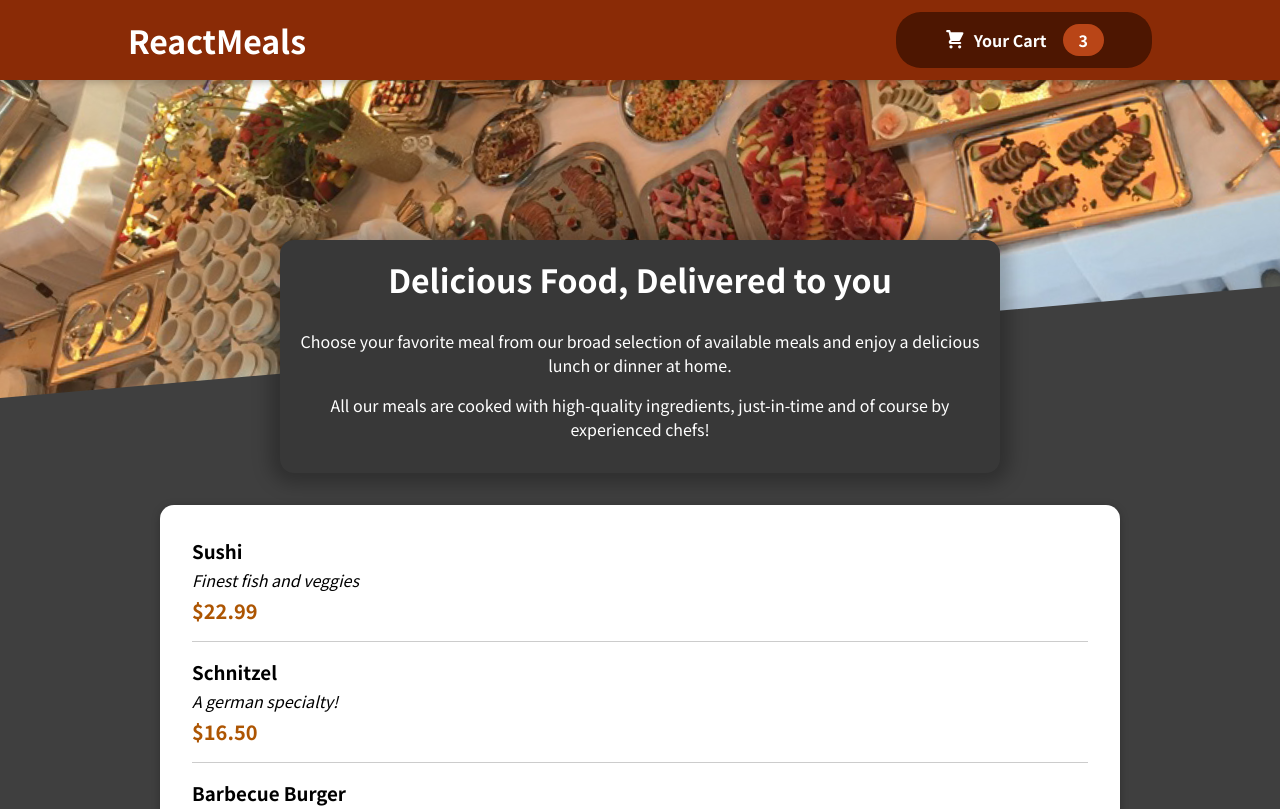
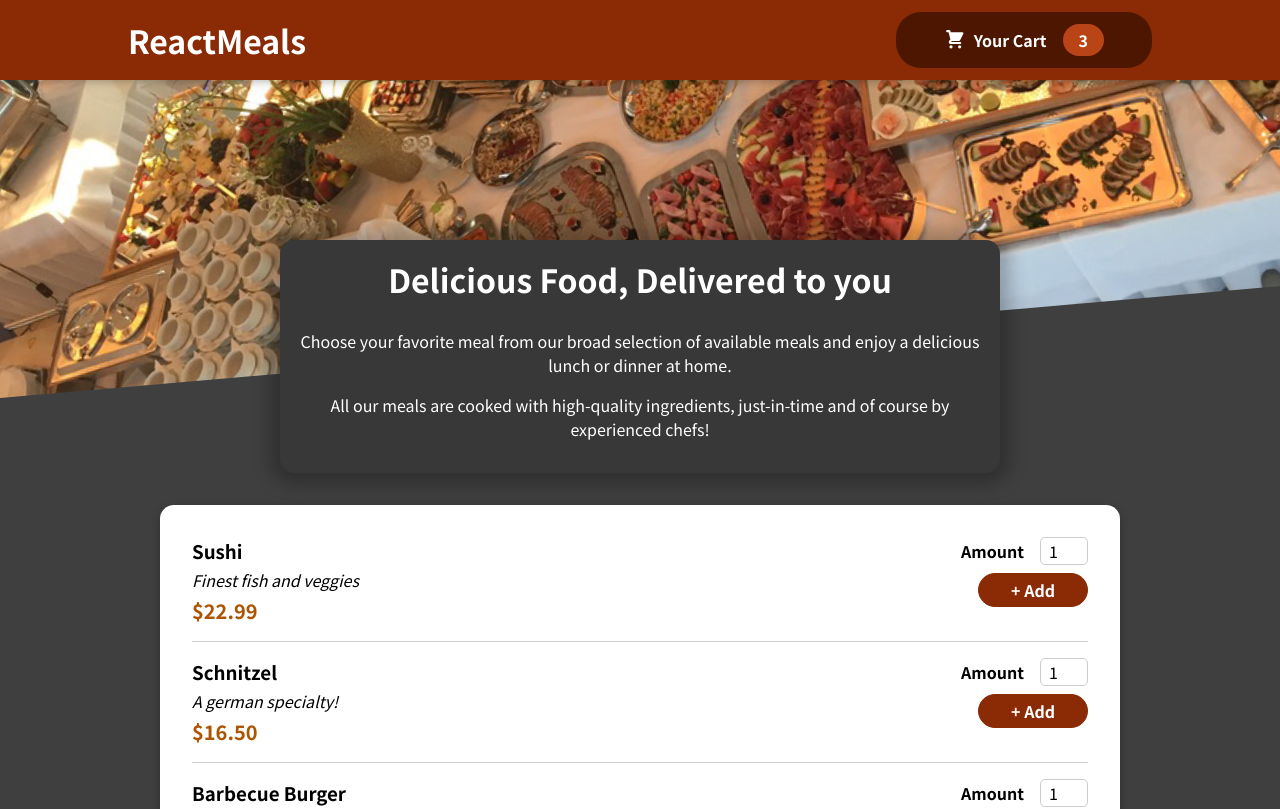
Before and after one commit to kartavya99/food-order-app-React, a React (Create React App) app: page / in a window 1280 px wide. Shown: the top 809 px of the page. Built offline with nearby package versions, Linux system fonts and the light colour scheme.

Commit message:
MealItemForm and Input component added

```diff
--- a/src/components/Meals/AvailableMeals.js
+++ b/src/components/Meals/AvailableMeals.js
@@ -32,6 +32,7 @@
 const AvailableMeals = () => {
   const mealsList = DUMMY_MEALS.map((meal) => (
     <MealItem
+      id={meal.id}
       key={meal.id}
       name={meal.name}
       description={meal.description}
--- a/src/components/Meals/MealItem/MealItem.js
+++ b/src/components/Meals/MealItem/MealItem.js
@@ -1,3 +1,4 @@
+import MealItemForm from "./MealItemForm";
 import classes from "./MealItem.module.css";
 
 const MealItem = (props) => {
@@ -10,7 +11,9 @@
         <div className={classes.description}>{props.description}</div>
         <div className={classes.price}>{price}</div>
       </div>
-      <div></div>
+      <div>
+        <MealItemForm id={props.id} />
+      </div>
     </li>
   );
 };
--- /dev/null
+++ b/src/components/Meals/MealItem/MealItemForm.js
@@ -0,0 +1,23 @@
+import Input from "../../UI/Input";
+import classes from "./MealItemForm.module.css";
+
+const MealItemForm = (props) => {
+  return (
+    <form className={classes.form}>
+      <Input
+        label="Amount"
+        input={{
+          id: "amount" + props.id,
+          type: "number",
+          min: "1",
+          max: "5",
+          step: "1",
+          defaultValue: "1",
+        }}
+      />
+      <button> + Add</button>
+    </form>
+  );
+};
+
+export default MealItemForm;
--- /dev/null
+++ b/src/components/Meals/MealItem/MealItemForm.module.css
@@ -0,0 +1,20 @@
+.form {
+  text-align: right;
+}
+
+.form button {
+  font: inherit;
+  cursor: pointer;
+  background-color: #8a2b06;
+  border: 1px solid #8a2b06;
+  color: white;
+  padding: 0.25rem 2rem;
+  border-radius: 20px;
+  font-weight: bold;
+}
+
+.form button:hover,
+.form button:active {
+  background-color: #641e03;
+  border-color: #641e03;
+}
--- /dev/null
+++ b/src/components/UI/Input.js
@@ -0,0 +1,12 @@
+import classes from "./Input.module.css";
+
+const Input = (props) => {
+  return (
+    <div className={classes.input}>
+      <label htmlFor={props.input.id}>{props.label}</label>
+      <input {...props.input} />
+    </div>
+  );
+};
+
+export default Input;
--- /dev/null
+++ b/src/components/UI/Input.module.css
@@ -0,0 +1,18 @@
+.input {
+  display: flex;
+  align-items: center;
+  margin-bottom: 0.5rem;
+}
+
+.input label {
+  font-weight: bold;
+  margin-right: 1rem;
+}
+
+.input input {
+  width: 3rem;
+  border-radius: 5px;
+  border: 1px solid #ccc;
+  font: inherit;
+  padding-left: 0.5rem;
+}
```
Also changed, not shown: 1 other file (tests, documents, lock files or other folders).
